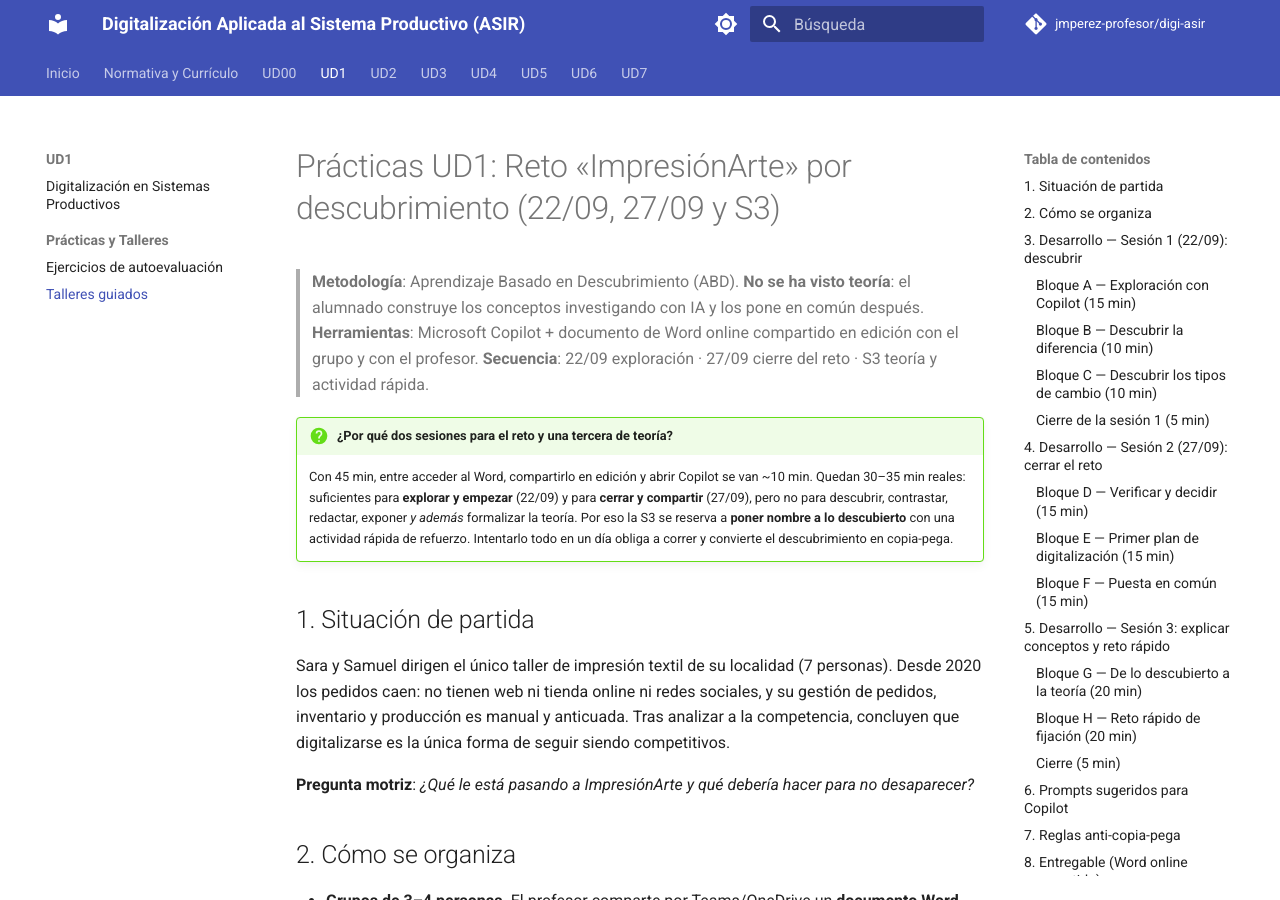
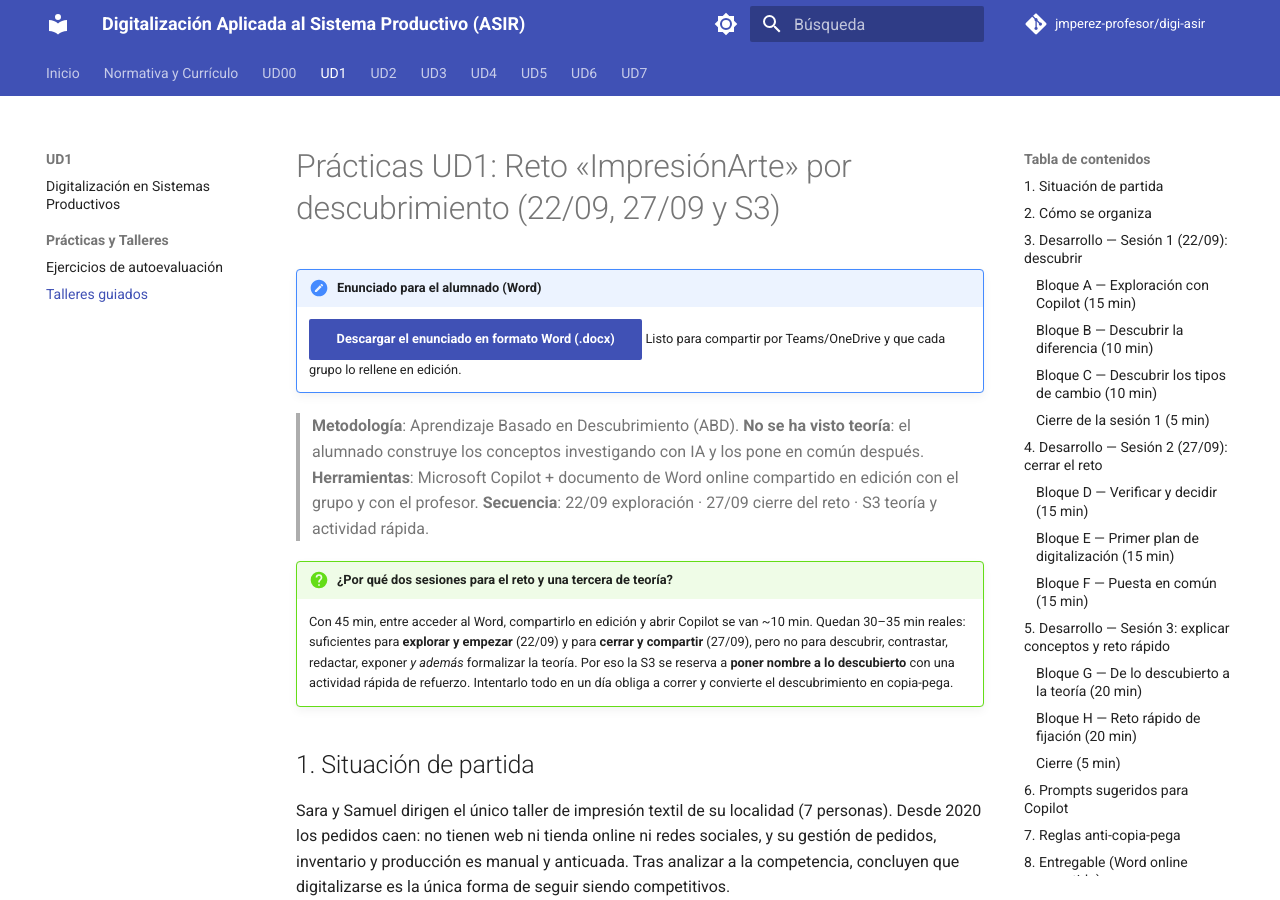
Before and after one commit to jmperez-profesor/digi-asir, an MkDocs documentation site: the page built from docs/practicas/UD1/index.md, in a window 1280 px wide and 900 px high. Built offline with MkDocs 1.6.1 and Material for MkDocs 9.7.7, drawn with Linux system fonts in a browser that asks for light colours; comment, search, counter and statistics services are not loaded.

Commit message:
feat(UD1): generar enunciado del reto ImpresiónArte en DOCX para el alumnado + enlace de descarga

```diff
--- a/docs/practicas/UD1/index.md
+++ b/docs/practicas/UD1/index.md
@@ -1,4 +1,8 @@
 # Prácticas UD1: Reto «ImpresiónArte» por descubrimiento (22/09, 27/09 y S3)
+
+!!! download "Enunciado para el alumnado (Word)"
+    [Descargar el enunciado en formato Word (.docx)](Reto_ImpresionArte_UD1.docx){ .md-button .md-button--primary }
+    Listo para compartir por Teams/OneDrive y que cada grupo lo rellene en edición.
 
 > **Metodología**: Aprendizaje Basado en Descubrimiento (ABD). **No se ha visto teoría**: el alumnado construye los conceptos investigando con IA y los pone en común después.
 > **Herramientas**: Microsoft Copilot + documento de Word online compartido en edición con el grupo y con el profesor.
```
Also changed, not shown: 1 other file.
